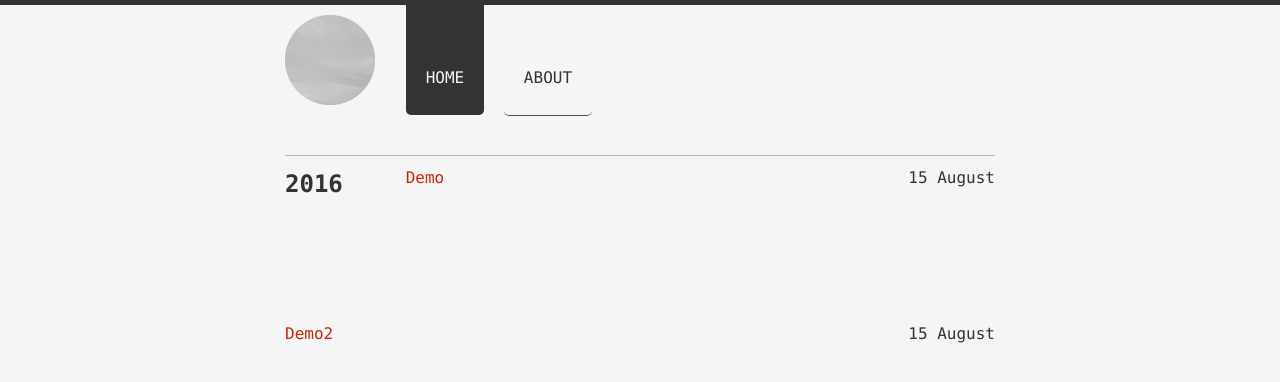
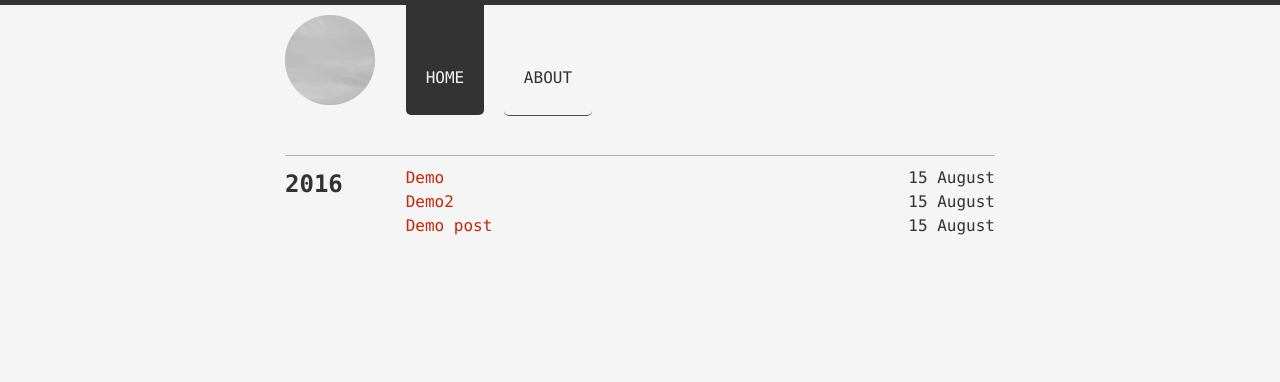
Before and after one commit to MaDejing/DejingMa, a Jekyll site: the page built from index.html, in a window 1280 px wide. Shown: the top 382 px of the page. Built offline with Jekyll 4.4.1, drawn with Linux system fonts in a browser that asks for light colours; nearby versions of some CDN libraries.

Commit message:
no message

```diff
--- a/index.html
+++ b/index.html
@@ -3,9 +3,9 @@ layout: default
 title: Home
 ---
 
+<!-- {% if .title != "Demo post" %} -->
+<section class="archive">
 {% for post in site.posts %}
-<!-- {% if post.title != "Demo post" %} -->
-<section class="archive">
 
 {% unless post.next %}
 
@@ -37,7 +37,6 @@ title: Home
 
 {% if forloop.last %}</div></div>{% endif %}
 
-
+{% endfor %}
 </section>
 <!-- {% endif %} -->
-{% endfor %}
```
